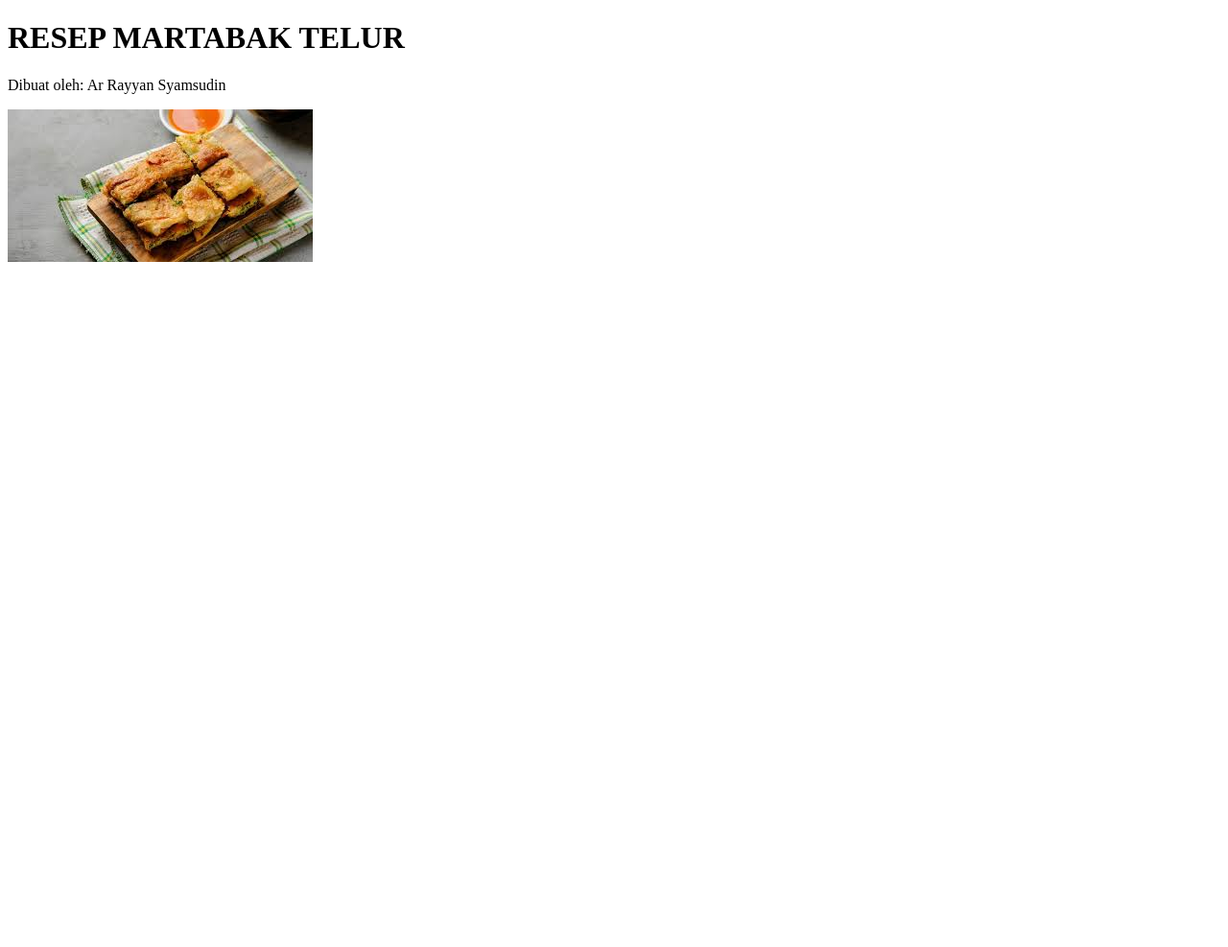
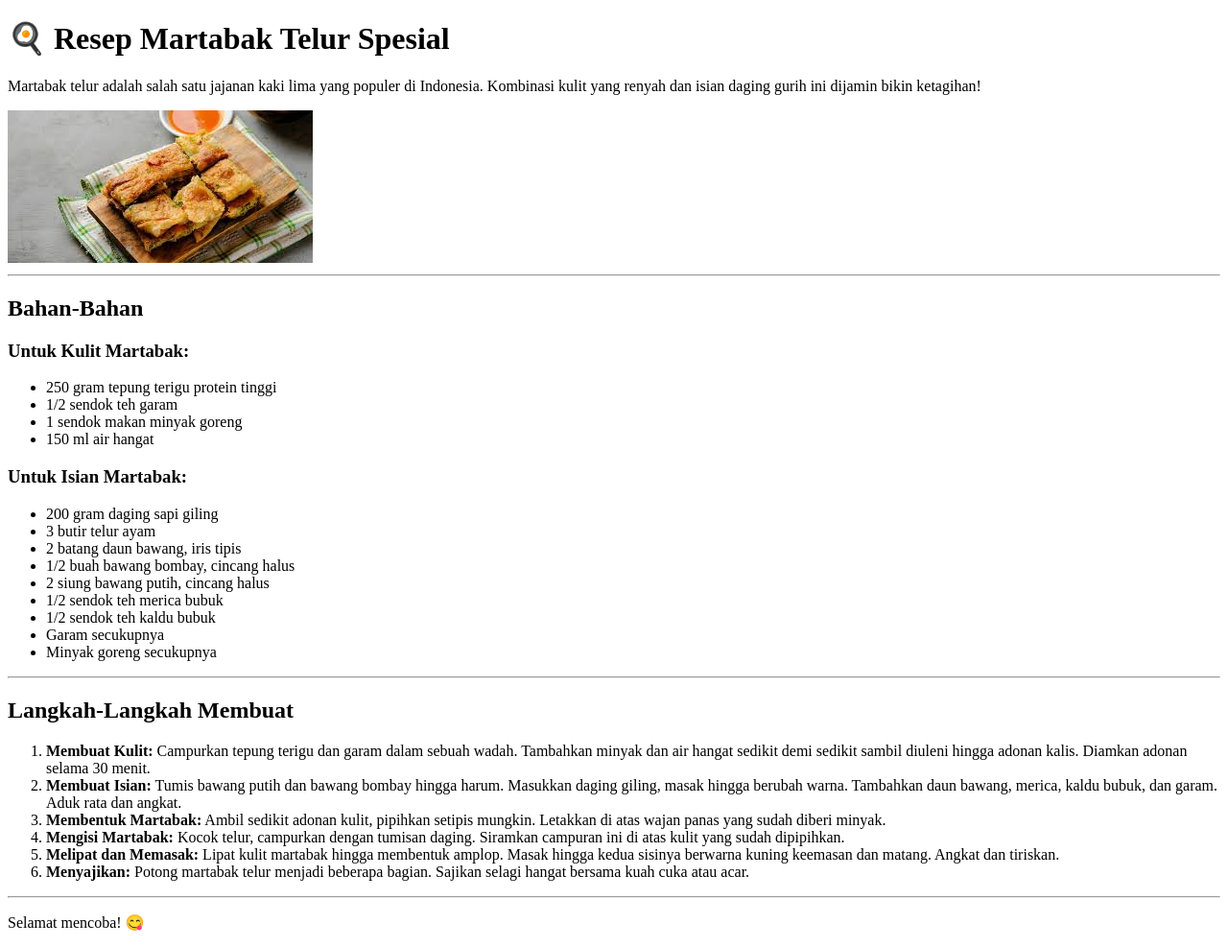
Before and after one commit to arrayyansyamsudin-code/belajarhtml-8B, a plain HTML site: page index.html in a window 1280 px wide. Shown: the whole page at 96% size. Before the commit the page ends 800 px from the top, so only its background shows below. Drawn offline with Linux system fonts and the light colour scheme.

Commit message:
proses pembuatan tugas

```diff
--- a/index.html
+++ b/index.html
@@ -1,13 +1,63 @@
 <!DOCTYPE html>
-<html lang="en">
+<html lang="id">
 <head>
     <meta charset="UTF-8">
     <meta name="viewport" content="width=device-width, initial-scale=1.0">
-    <title>Resep makanan</title>
+    <title>Resep Martabak Telur Spesial</title>
 </head>
 <body>
-    <h1>RESEP MARTABAK TELUR</h1>
-    <p>Dibuat oleh: Ar Rayyan Syamsudin</p>
-    <img src="martabak telor.JPEG" alt="Gambar martabak">
+
+    <header>
+        <h1>🍳 Resep Martabak Telur Spesial</h1>
+        <p>Martabak telur adalah salah satu jajanan kaki lima yang populer di Indonesia. Kombinasi kulit yang renyah dan isian daging gurih ini dijamin bikin ketagihan!</p>
+        <img src="martabak telor.JPEG" alt="Martabak Telur">
+    </header>
+
+    <hr>
+
+    <section>
+        <h2>Bahan-Bahan</h2>
+        <h3>Untuk Kulit Martabak:</h3>
+        <ul>
+            <li>250 gram tepung terigu protein tinggi</li>
+            <li>1/2 sendok teh garam</li>
+            <li>1 sendok makan minyak goreng</li>
+            <li>150 ml air hangat</li>
+        </ul>
+
+        <h3>Untuk Isian Martabak:</h3>
+        <ul>
+            <li>200 gram daging sapi giling</li>
+            <li>3 butir telur ayam</li>
+            <li>2 batang daun bawang, iris tipis</li>
+            <li>1/2 buah bawang bombay, cincang halus</li>
+            <li>2 siung bawang putih, cincang halus</li>
+            <li>1/2 sendok teh merica bubuk</li>
+            <li>1/2 sendok teh kaldu bubuk</li>
+            <li>Garam secukupnya</li>
+            <li>Minyak goreng secukupnya</li>
+        </ul>
+    </section>
+
+    <hr>
+
+    <section>
+        <h2>Langkah-Langkah Membuat</h2>
+        <ol>
+            <li><strong>Membuat Kulit:</strong> Campurkan tepung terigu dan garam dalam sebuah wadah. Tambahkan minyak dan air hangat sedikit demi sedikit sambil diuleni hingga adonan kalis. Diamkan adonan selama 30 menit.</li>
+            <li><strong>Membuat Isian:</strong> Tumis bawang putih dan bawang bombay hingga harum. Masukkan daging giling, masak hingga berubah warna. Tambahkan daun bawang, merica, kaldu bubuk, dan garam. Aduk rata dan angkat.</li>
+            <li><strong>Membentuk Martabak:</strong> Ambil sedikit adonan kulit, pipihkan setipis mungkin. Letakkan di atas wajan panas yang sudah diberi minyak.</li>
+            <li><strong>Mengisi Martabak:</strong> Kocok telur, campurkan dengan tumisan daging. Siramkan campuran ini di atas kulit yang sudah dipipihkan.</li>
+            <li><strong>Melipat dan Memasak:</strong> Lipat kulit martabak hingga membentuk amplop. Masak hingga kedua sisinya berwarna kuning keemasan dan matang. Angkat dan tiriskan.</li>
+            <li><strong>Menyajikan:</strong> Potong martabak telur menjadi beberapa bagian. Sajikan selagi hangat bersama kuah cuka atau acar.</li>
+        </ol>
+    </section>
+
+    <hr>
+
+    <footer>
+        <p>Selamat mencoba! 😋</p>
+    </footer>
+
 </body>
 </html>
```
